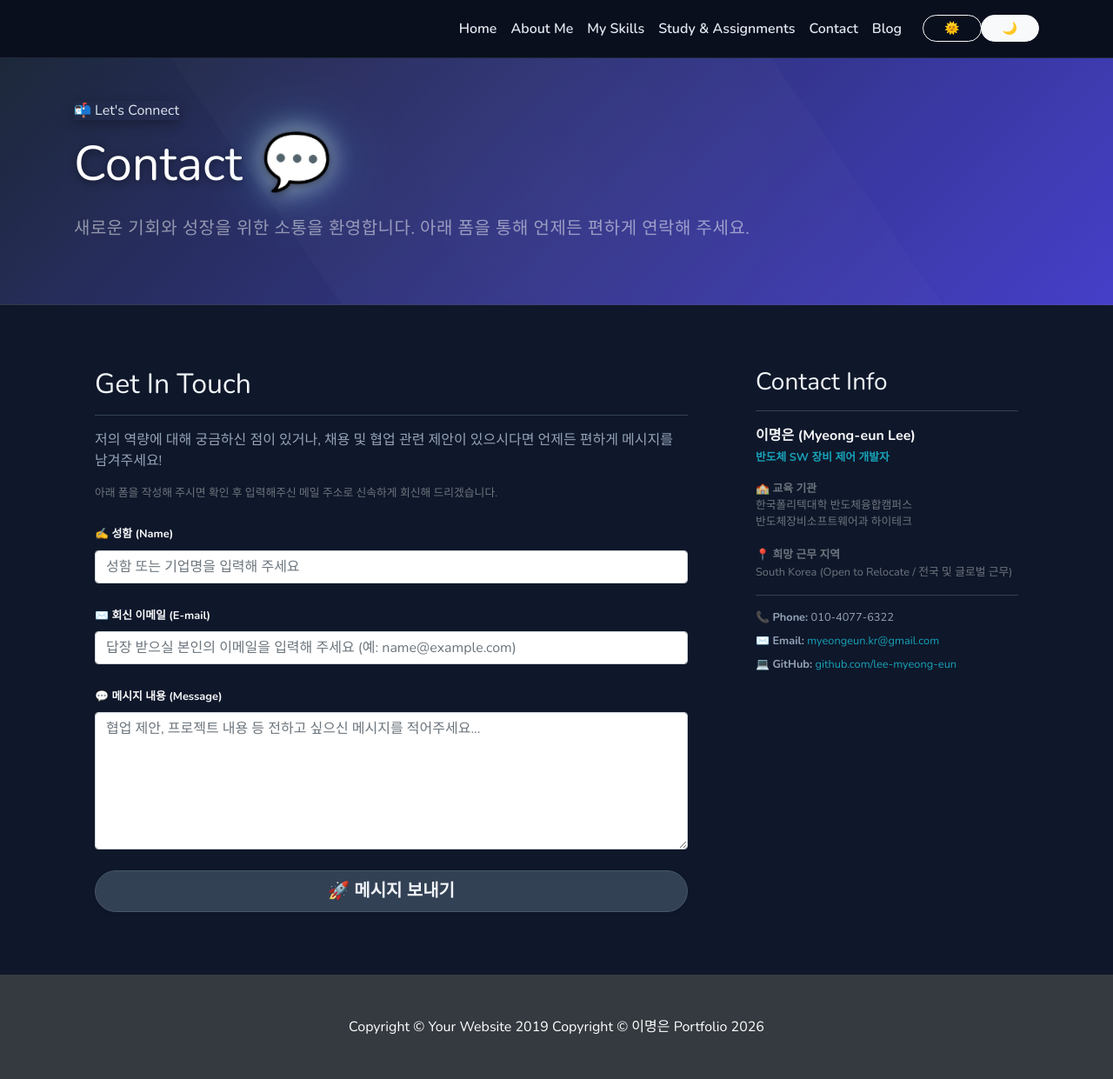
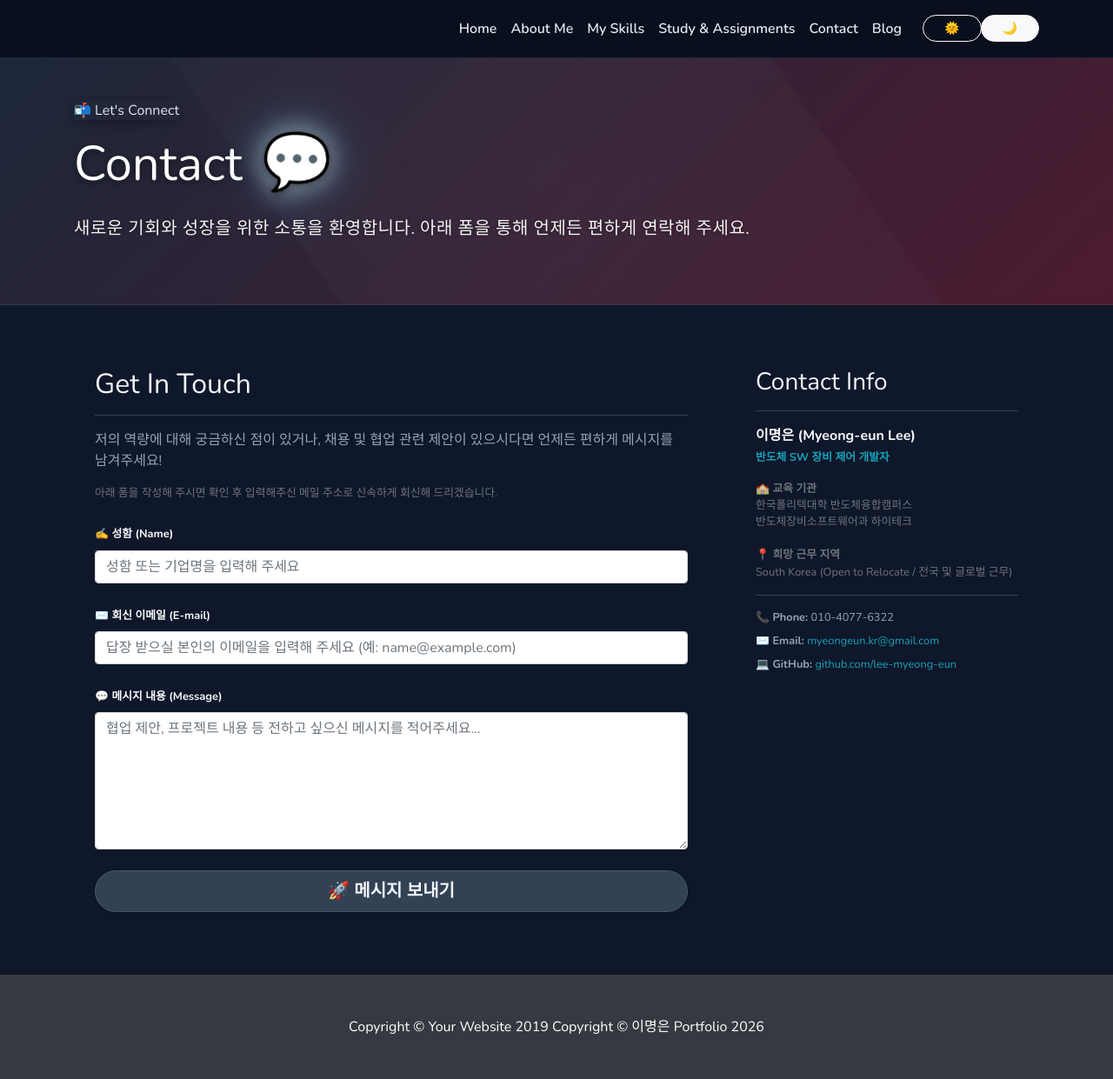
Before and after one commit to lee-myeong-eun/lee-myeong-eun.github.io, a Jekyll site: the page built from _pages/contact.md, in a window 1280 px wide. Shown: the whole page at 87% size. Built offline with Jekyll 4.4.1, drawn with Linux system fonts in a browser that asks for light colours.

Commit message:
Fix UI: Differentiate Contact banner color from About page and improve subtitle contrast in light/dark modes

```diff
--- a/_includes/header.html
+++ b/_includes/header.html
@@ -29,7 +29,7 @@
   {% assign header_badge = "📬 Let's Connect" %}
   {% assign header_title = 'Contact' %}
   {% assign header_icon = '💬' %}
-  {% assign header_gradient = 'linear-gradient(135deg, rgba(30, 41, 59, 0.95) 0%, rgba(79, 70, 229, 0.85) 100%)' %}
+  {% assign header_gradient = 'linear-gradient(135deg, rgba(30, 41, 59, 0.95) 0%, rgba(88, 28, 50, 0.85) 100%)' %}
   {% assign header_subtitle = '새로운 기회와 성장을 위한 소통을 환영합니다. 아래 폼을 통해 언제든 편하게 연락해 주세요.' %}
 {% else %}
   {% assign header_badge = '🔍 Project Details' %}
@@ -99,7 +99,7 @@
           <span class="text-gradient">{{ header_title }}</span>
           <span class="glow-icon">{{ header_icon }}</span>
         </h1>
-        <p class="lead mb-4 text-white-50" style="font-weight: 400; letter-spacing: 0.5px;">
+        <p class="lead mb-4 text-white" style="font-weight: 400; letter-spacing: 0.5px; opacity: 0.95; text-shadow: 0 1px 4px rgba(0,0,0,0.4);">
           {{ header_subtitle }}
         </p>
       </div>
```
